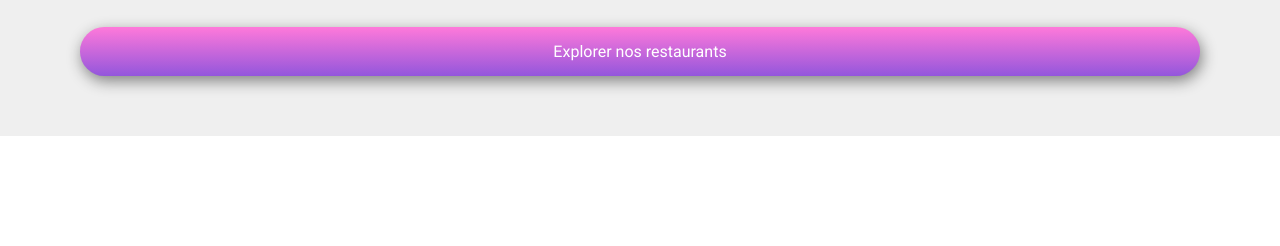
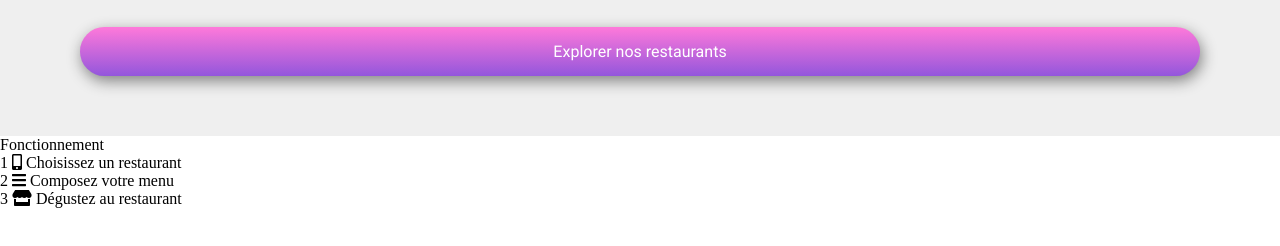
Before and after one commit to moutinhoalexandre/MoutinhoAlexandre_3_27112020, a website: page index.html in a window 1280 px wide. Shown: the part 204-450 px from the top of the page. Drawn offline with Linux system fonts and the light colour scheme; a web font is replaced by a local one.

Commit message:
:package:add nav html

```diff
--- a/index.html
+++ b/index.html
@@ -26,7 +26,30 @@
 
     <!-- nav -->
     <nav class="nav">
-        <h2 class="nav_h2"></h2>
+        <h2 class="nav__h2">Fonctionnement</h2>
+        <ul class="nav__ul">
+            <li class="nav__ul--li">
+                <span class="nav__ul--li--chiffre">
+                    1
+                </span>
+                <span class="fas fa-mobile-alt"></span>
+                Choisissez un restaurant
+            </li>
+            <li class="nav__ul--li">
+                <span class="nav__ul--li--chiffre">
+                    2
+                </span>
+                <span class="fas fa-bars"></span>
+                Composez votre menu
+            </li>
+            <li class="nav__ul--li">
+                <span class="nav__ul--li--chiffre">
+                    3
+                </span>
+                <span class="fas fa-store"></span>
+                Dégustez au restaurant
+            </li>
+        </ul>
     </nav>
 </body>
 </html>
```
